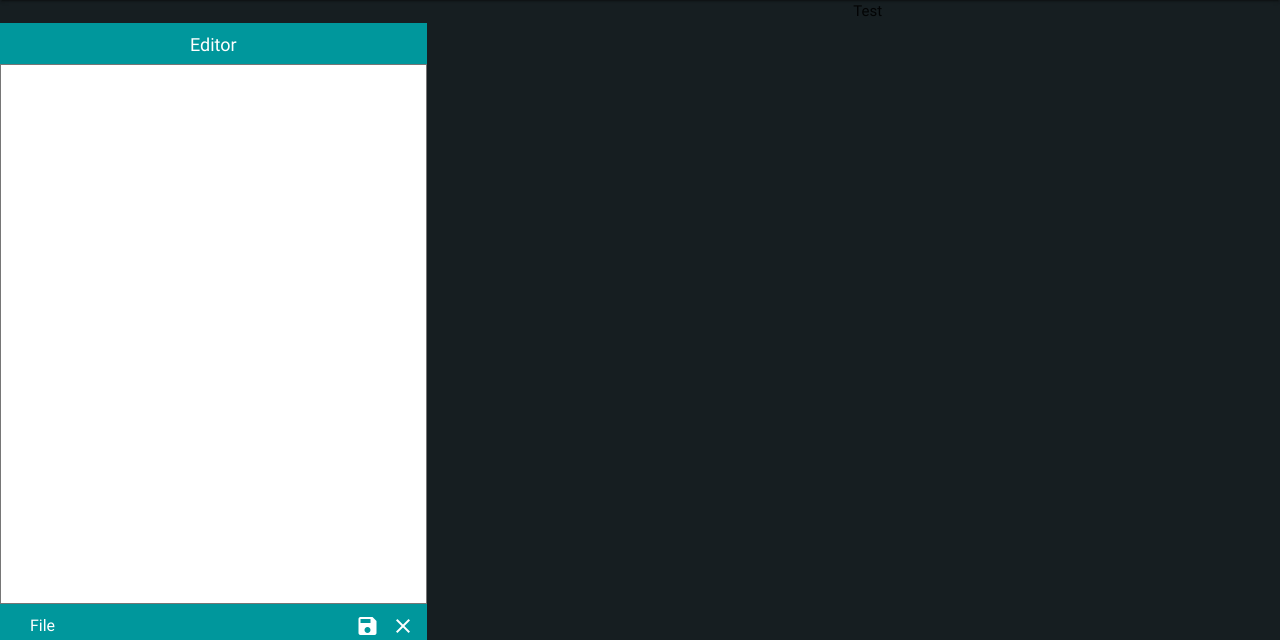
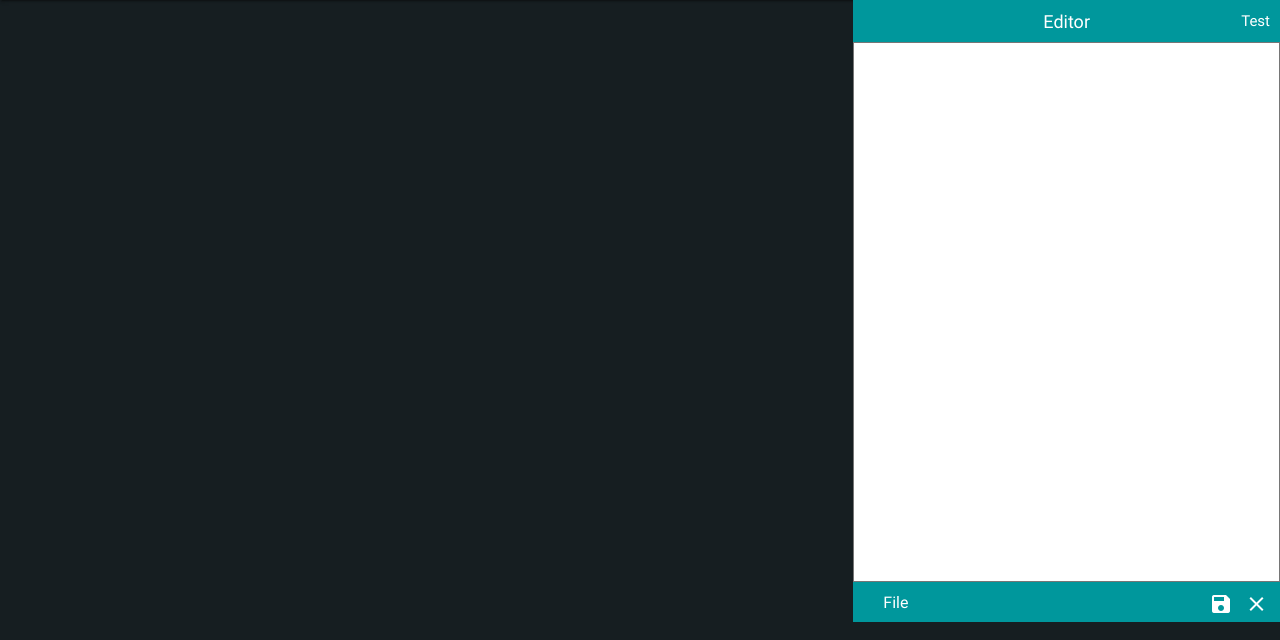
Before and after one commit to akhilerm/Castle, a Laravel app: template resources/views/home.blade.php in a window 1280 px wide. Shown: the part 64-704 px from the top of the page. Run offline with Laravel 8, Linux system fonts and the light colour scheme; the template is opened without the code that fills it, so the values that code supplies are empty; settings files or empty folders that the repository lacks are supplied; parts of the project's set-up code (start-up, migrations or seed data) failed here and were passed over; some libraries are stand-ins or nearby versions.

Commit message:
Timer
version 1

```diff
--- a/resources/views/home.blade.php
+++ b/resources/views/home.blade.php
@@ -194,7 +194,7 @@
         </div>
 
         <!--Countdown timer-->
-       <div class="">
+       <div class="" style="display: inline;color: white;position: absolute;top: 74px;right: 10px;">
             <span id="time">Test</span>
         </div>
 
```
